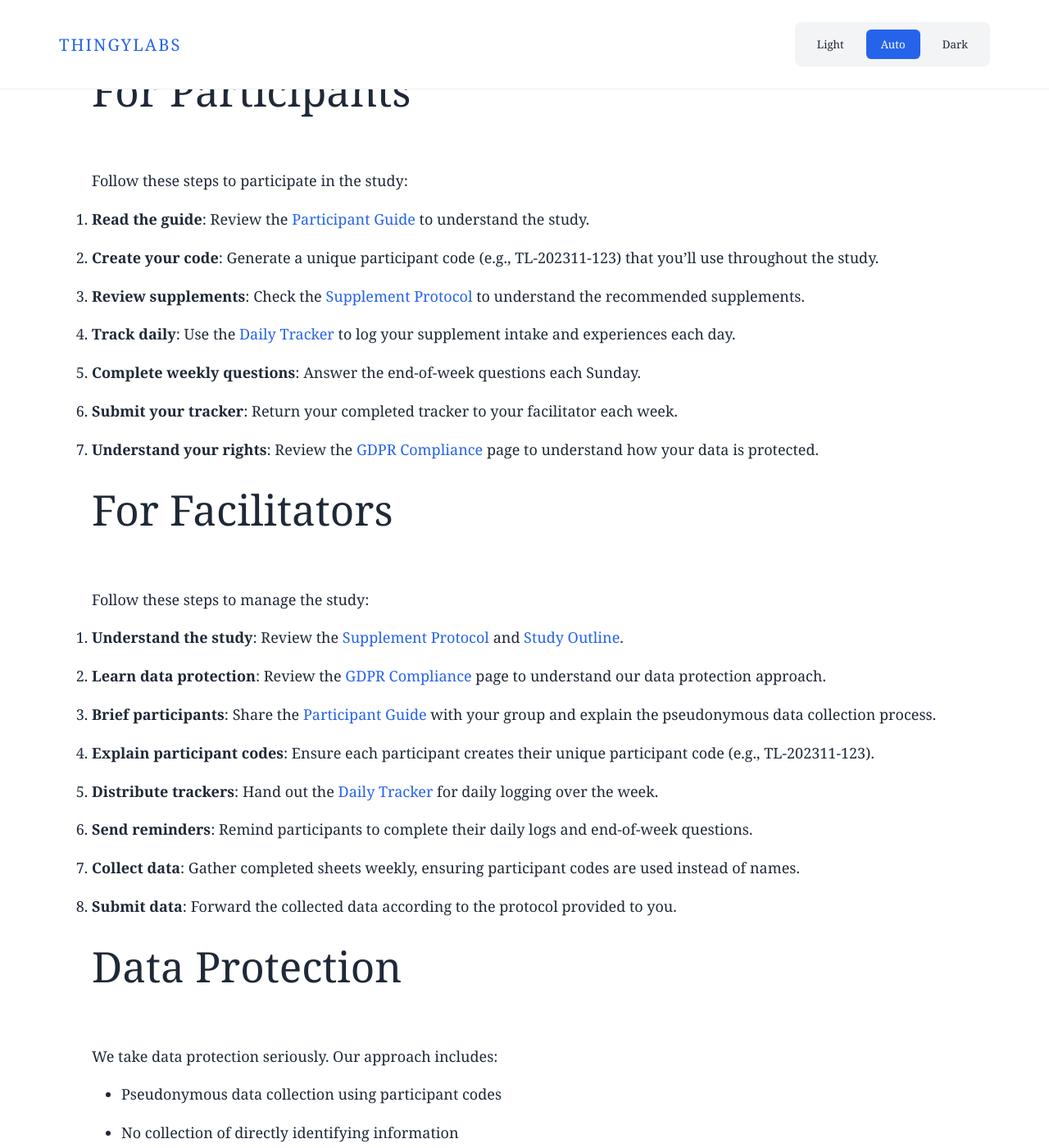
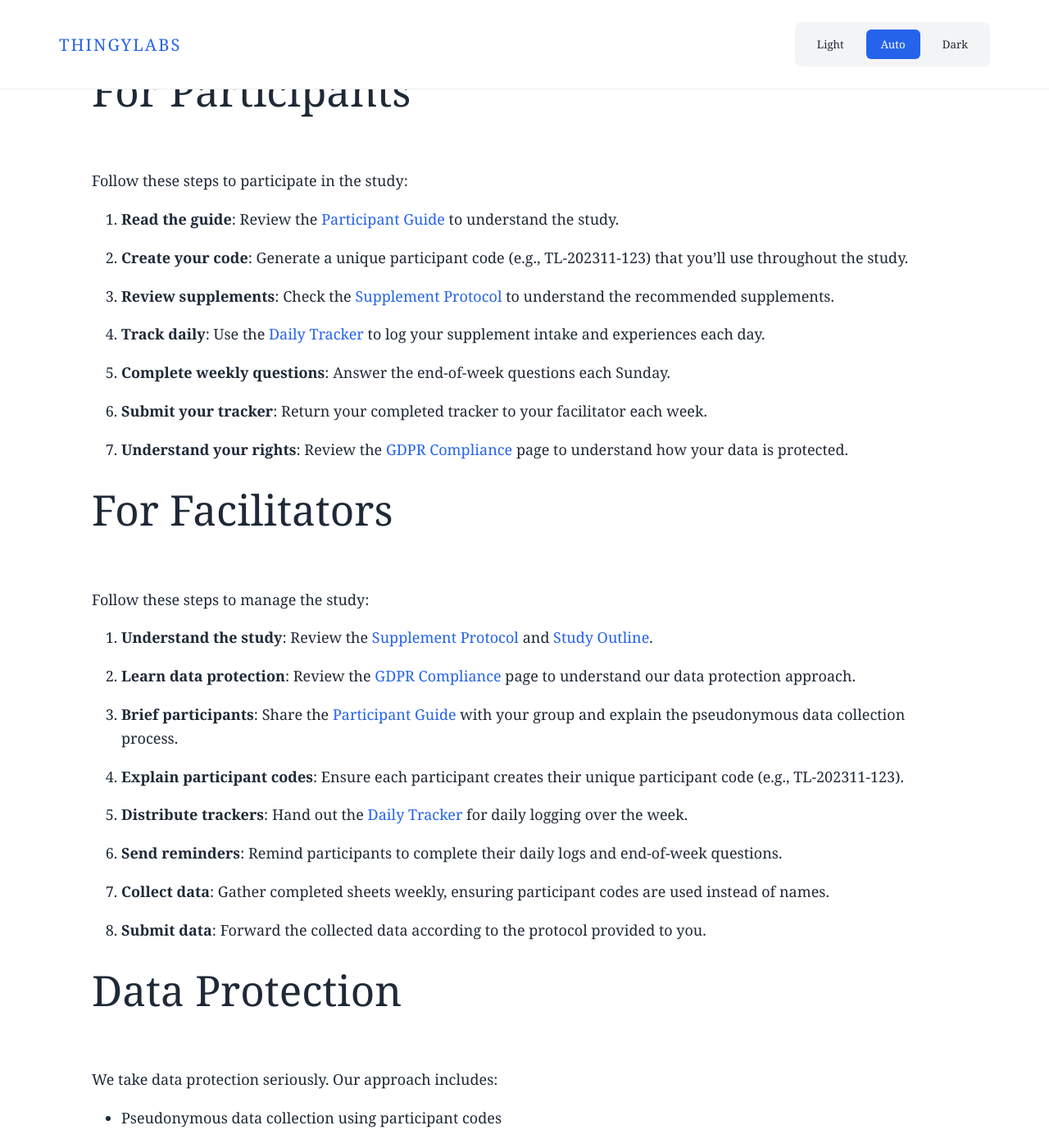
Before and after one commit to thingylabs/performance.thingylabs.io, a Jekyll site: the page built from index.md, in a window 1280 px wide and 1400 px high, scrolled down 1872 px. Shown: the whole window at 82% size. Built offline with Jekyll 4.4.1, drawn with Linux system fonts in a browser that asks for light colours; some web fonts are replaced.

Commit message:
Inset numbered lists

```diff
--- a/_layouts/default.html
+++ b/_layouts/default.html
@@ -160,6 +160,23 @@
     ul {
       list-style: disc;
       margin-left: 2rem;
+    }
+
+    /* Add this to your existing CSS */
+    ol {
+      list-style: decimal;
+      margin-left: 2rem;
+    }
+
+    /* This ensures nested lists are properly indented */
+    ol ol, ul ul, ol ul, ul ol {
+      margin-bottom: 0;
+      margin-left: 2rem;
+    }
+
+    /* This ensures list items in ordered lists have the same styling as unordered lists */
+    ol li {
+      margin-bottom: 1rem;
     }
 
     /* Tables */
```
